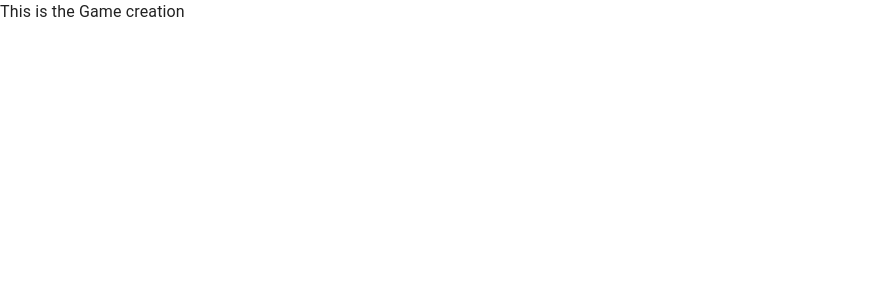
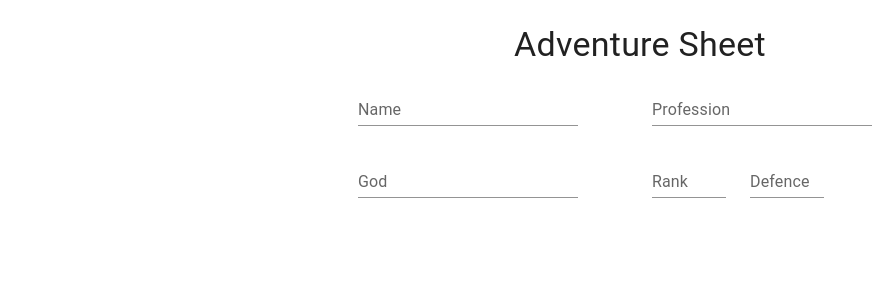
Before and after one commit to keykey7/fabbwled, a React (Vite) app in the folder fabbwled-frontend/: page /create in a window 1280 px wide. Shown: the top 300 px of the page, without its empty margins (0-872 px from the left). Built offline with nearby package versions, Linux system fonts and the light colour scheme.

Commit message:
first fields implemented

```diff
--- a/fabbwled-frontend/src/App.tsx
+++ b/fabbwled-frontend/src/App.tsx
@@ -1,11 +1,11 @@
 import { Route, Routes } from "react-router";
-import Create from "./routes/create/Create.tsx";
+import AdventureSheet from "./routes/create/AdventureSheet.tsx";
 import Game from "./routes/game/Game.tsx";
 
 function App() {
   return (
     <Routes>
-      <Route path="/create" element={<Create />} />
+      <Route path="/create" element={<AdventureSheet />} />
       <Route path="/game" element={<Game />} />
     </Routes>
   );
--- /dev/null
+++ b/fabbwled-frontend/src/routes/create/AdventureSheet.tsx
@@ -0,0 +1,40 @@
+import {Container, Grid, Paper, TextField, Typography} from "@mui/material";
+import React from "react";
+import './adventure-sheet.scss'
+
+export default function AdventureSheet() {
+    return <div><br/>
+        <Container>
+            <Typography variant="h4" gutterBottom style={{textAlign: "center"}}>
+                Adventure Sheet
+            </Typography>
+            <Grid container spacing={3}>
+                {/* Row 1 */}
+                <Grid item xs={3}/>
+                <Grid item xs={3}>
+                    <TextField label="Name" variant="standard"/>
+                </Grid>
+                <Grid item xs={3}>
+                    <TextField label="Profession" variant="standard"/>
+                </Grid>
+                <Grid item xs={3}/>
+                <Grid/>
+
+                {/* Row 2 */}
+                <Grid item xs={3}/>
+                <Grid item xs={3}>
+                    <TextField label="God" variant="standard"/>
+                </Grid>
+                <Grid item xs={1}>
+                    <TextField label="Rank" variant="standard"/>
+                </Grid>
+                <Grid item xs={1}>
+                    <TextField label="Defence" variant="standard"/>
+                </Grid>
+                <Grid item xs={3}/>
+                <Grid/>
+            </Grid>
+        </Container>
+    </div>
+        ;
+}
--- a/fabbwled-frontend/src/routes/create/Create.tsx
+++ /dev/null
@@ -1,3 +0,0 @@
-export default function Create() {
-  return <div>This is the Game creation</div>;
-}
--- /dev/null
+++ b/fabbwled-frontend/src/routes/create/adventure-sheet.scss
@@ -0,0 +1,6 @@
+.adventureSheet {
+  marginLeft: '20%';
+  marginRight: '20%';
+  justifyContent: 'center';
+  alignItems: 'center';
+}
```
